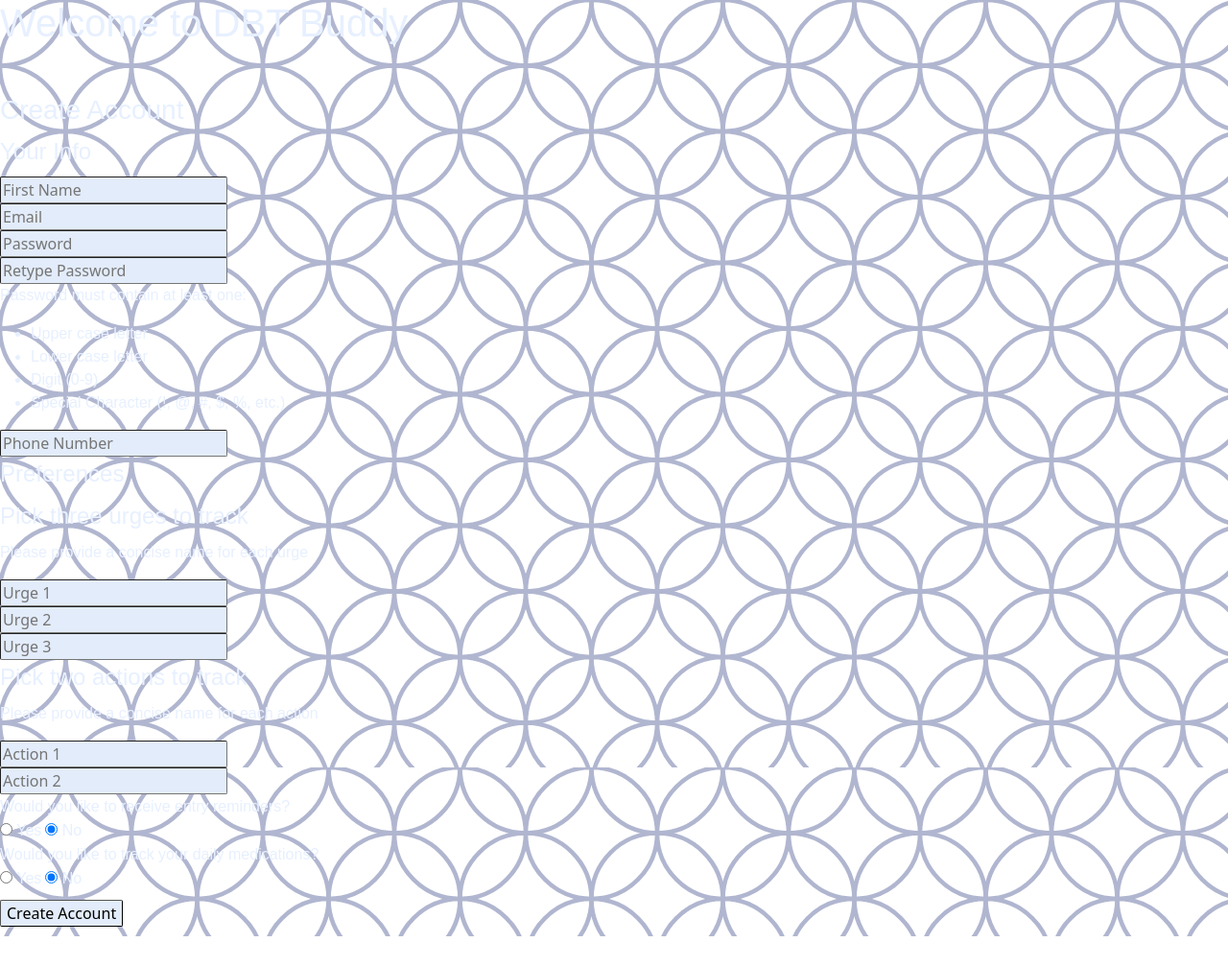
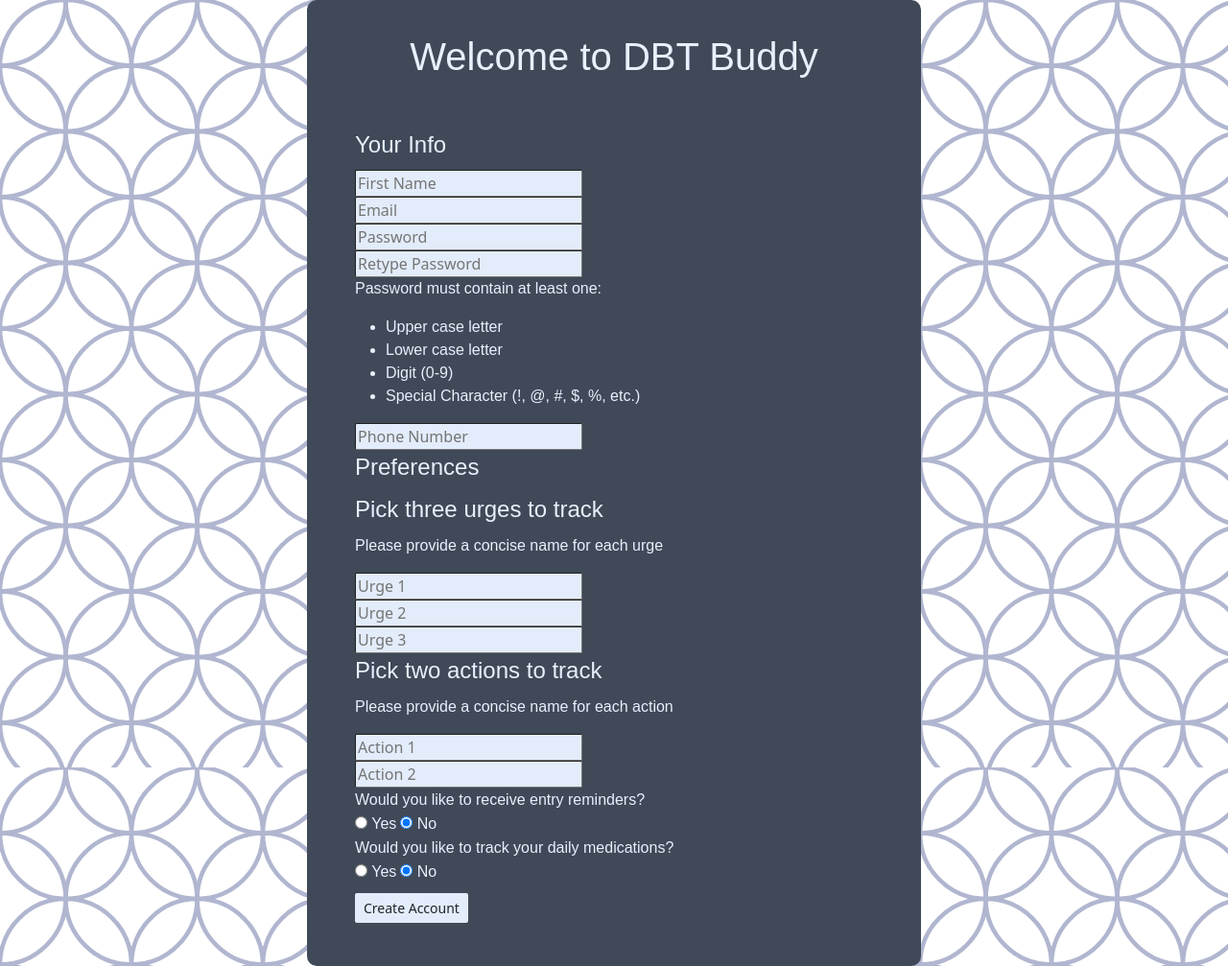
Before and after one commit to algavrich/DBT-Buddy, a Flask app: page /create-account in a window 1280 px wide. Shown: the whole page at 96% size. Before the commit the page ends 976 px from the top, so only its background shows below. Run offline with Flask 2, Linux system fonts and the light colour scheme.

Commit message:
Added bootstrap classes

```diff
--- a/templates/create-account.html
+++ b/templates/create-account.html
@@ -15,20 +15,23 @@
 </head>
 
 <body>
+  <div class="container-fluid">
     {% for msg in get_flashed_messages() %}
+    <div class="alert alert-primary" role="alert">
       <p class="flash-msg">
         {{ msg }}
       </p>
+    </div>
     {% endfor %}
 
-  <h1 id="welcome">Welcome to DBT Buddy</h1>
-
-  <h3>Create Account</h3>
+    <div class="row justify-content-center" id="create-account-row">
+      <div class="col-6" id="create-account-content">
+        <h1 class="text-center" id="welcome">Welcome to DBT Buddy</h1>
 
         <form id="create-account-form">
           <fieldset>
             <legend>Your Info</legend>
-      <div>
+            <div class="spaced-input">
               <label for="fname" hidden>First Name</label>
               <input
                 type="text"
@@ -40,7 +43,7 @@
               >
             </div>
 
-      <div>
+            <div class="spaced-input">
               <label for="email" hidden>Email</label>
               <input
                 type="email"
@@ -53,7 +56,7 @@
               >
             </div>
 
-      <div>
+            <div class="spaced-input">
               <label for="password" hidden>Password</label>
               <input
                 type="password"
@@ -77,15 +80,24 @@
               >
             </div>
 
-      <p>Password must contain at least one:</p>
+            <div id="pw-reqs">
+              <p
+                class="smaller-text"
+                id="pw-prompt"
+              >
+                Password must contain at least one:
+              </p>
               <ul>
-        <li>Upper case letter</li>
-        <li>Lower case letter</li>
-        <li>Digit (0-9)</li>
-        <li>Special Character (!, @, #, $, %, etc.)</li>
+                <li class="smaller-text">Upper case letter</li>
+                <li class="smaller-text">Lower case letter</li>
+                <li class="smaller-text">Digit (0-9)</li>
+                <li class="smaller-text">
+                  Special Character (!, @, #, $, %, etc.)
+                </li>
               </ul>
+            </div>
 
-      <div>
+            <div class="spaced-input">
               <label for="phone-number" hidden>Phone Number</label>
               <input
                 type="tel"
@@ -101,9 +113,11 @@
           <fieldset>
             <legend>Preferences</legend>
             <fieldset>
-        <legend>Pick three urges to track</legend>
-        <p>Please provide a concise name for each urge</p>
-        <div>
+              <legend class="smaller-legend">Pick three urges to track</legend>
+              <p class="smaller-text">
+                Please provide a concise name for each urge
+              </p>
+              <div class="spaced-input">
                 <label for="urge-1" hidden>Urge 1</label>
                 <input
                   type="text"
@@ -116,7 +130,7 @@
                 >
               </div>
 
-        <div>
+              <div class="spaced-input">
                 <label for="urge-2" hidden>Urge 2</label>
                 <input
                   type="text"
@@ -129,7 +143,7 @@
                 >
               </div>
 
-        <div>
+              <div class="spaced-input">
                 <label for="urge-3" hidden>Urge 3</label>
                 <input
                   type="text"
@@ -144,9 +158,11 @@
             </fieldset>
 
             <fieldset>
-        <legend>Pick two actions to track</legend>
-        <p>Please provide a concise name for each action</p>
-        <div>
+              <legend class="smaller-legend">Pick two actions to track</legend>
+              <p class="smaller-text">
+                Please provide a concise name for each action
+              </p>
+              <div class="spaced-input">
                 <label for="action-1" hidden>Action 1</label>
                 <input
                   type="text"
@@ -159,7 +175,7 @@
                 >
               </div>
 
-        <div>
+              <div class="spaced-input">
                 <label for="action-2" hidden>Action 2</label>
                 <input
                   type="text"
@@ -173,7 +189,7 @@
               </div>
             </fieldset>
 
-      <label for="e-rem">
+            <label class="smaller-text" for="e-rem">
               Would you like to receive entry reminders?
             </label>
             <div id="e-rem">
@@ -184,7 +200,7 @@
                 id="e-rem-yes"
                 required
               >
-        <label for="e-rem-yes">Yes</label>
+              <label class="smaller-text" for="e-rem-yes">Yes</label>
               <input
                 type="radio"
                 name="entry-reminders"
@@ -193,10 +209,10 @@
                 checked
                 required
               >
-        <label for="e-rem-no">No</label>
+              <label class="smaller-text" for="e-rem-no">No</label>
             </div>
 
-      <label for="med-track">
+            <label class="smaller-text" for="med-track">
               Would you like to track your daily medications?
             </label>
             <div id="med-track">
@@ -207,7 +223,7 @@
                 id="m-track-yes"
                 required
               >
-        <label for="m-track-yes">Yes</label>
+              <label class="smaller-text" for="m-track-yes">Yes</label>
               <input
                 type="radio"
                 name="med-tracking"
@@ -216,11 +232,11 @@
                 checked
                 required
               >
-        <label for="m-track-no">No</label>
+              <label class="smaller-text" for="m-track-no">No</label>
             </div>
 
             <div id="show-med-rem">
-        <label for="med-rem">
+              <label class="smaller-text" for="med-rem">
                 Would you like to receive reminders to take your medication?
               </label>
               <div id="med-rem">
@@ -231,7 +247,7 @@
                   id="m-rem-yes"
                   required
                 >
-          <label for="m-rem-yes">Yes</label>
+                <label class="smaller-text" for="m-rem-yes">Yes</label>
                 <input
                   type="radio"
                   name="med-reminders"
@@ -240,16 +256,24 @@
                   checked
                   required
                 >
-          <label for="m-rem-no">No</label>
+                <label class="smaller-text" for="m-rem-no">No</label>
               </div>
             </div>
           </fieldset>
 
           <div>
             <label for="submit-button" hidden>Create Account</label>
-      <input type="submit" value="Create Account" id="submit-button">
+            <input
+              class="btn btn-sm"
+              type="submit"
+              value="Create Account"
+              id="submit-button"
+            >
           </div>
         </form>
+      </div>
+    </div>
+  </div>
 
   <script src="/static/js/createAccount.js"></script>
 </body>
```
Lines whose indentation alone changed are shown as unchanged.
